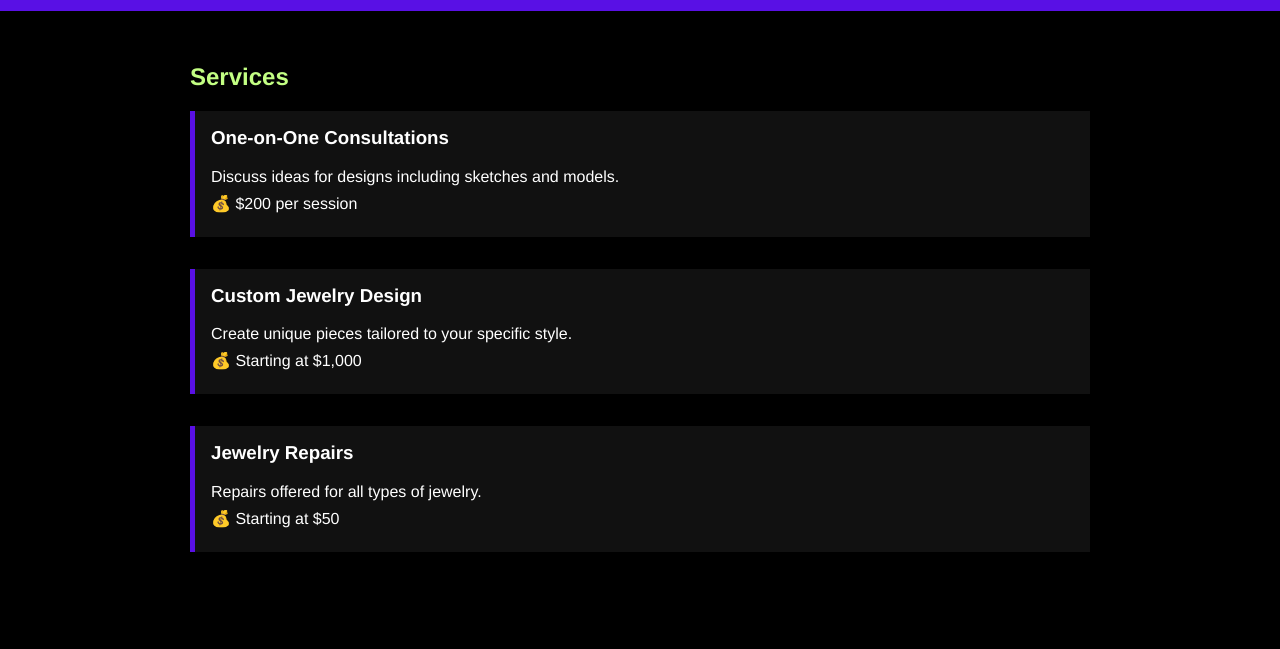
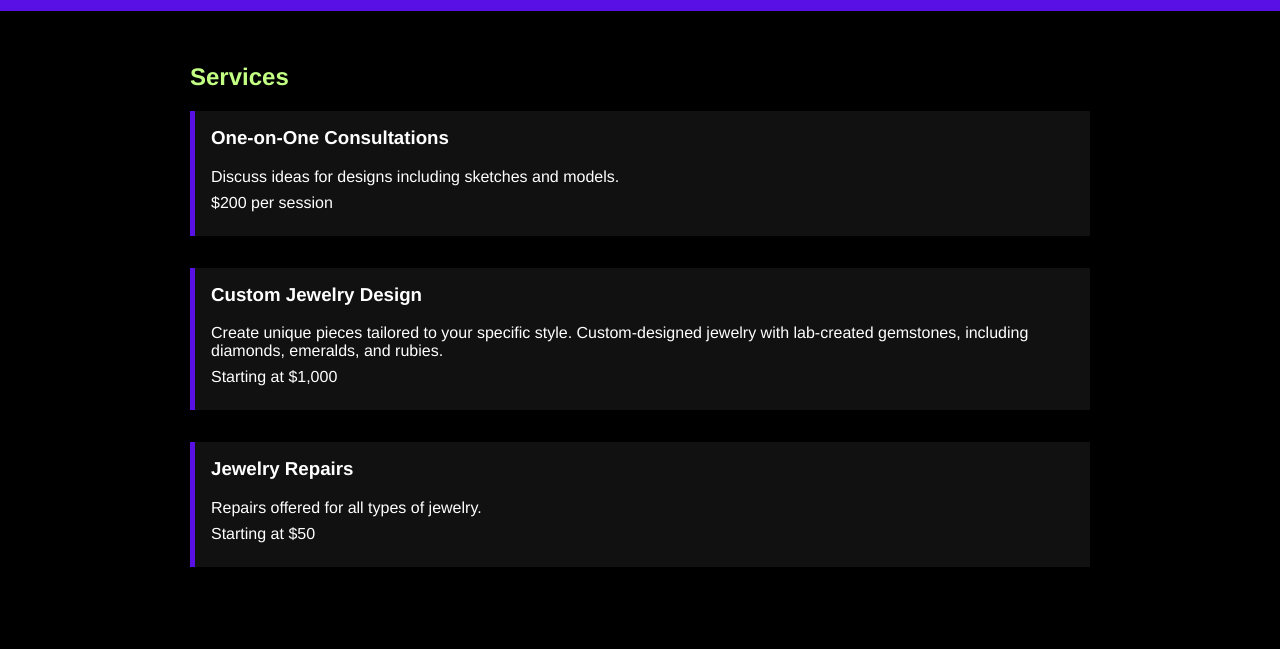
Before and after one commit to sil-v308/awear, a plain HTML site: page index.html in a window 1280 px wide. Shown: the part 151-800 px from the top of the page. Drawn offline with Linux system fonts and the light colour scheme.

Commit message:
Update index.html

```diff
--- a/index.html
+++ b/index.html
@@ -128,19 +128,19 @@
     <div class="service">
       <h3>One-on-One Consultations</h3>
       <p>Discuss ideas for designs including sketches and models.</p>
-      <p>💰 $200 per session</p>
+      <p> $200 per session</p>
     </div>
 
     <div class="service">
       <h3>Custom Jewelry Design</h3>
-      <p>Create unique pieces tailored to your specific style.</p>
-      <p>💰 Starting at $1,000</p>
+      <p>Create unique pieces tailored to your specific style. Custom-designed jewelry with lab-created gemstones, including diamonds, emeralds, and rubies.</p>
+      <p> Starting at $1,000</p>
     </div>
 
     <div class="service">
       <h3>Jewelry Repairs</h3>
       <p>Repairs offered for all types of jewelry.</p>
-      <p>💰 Starting at $50</p>
+      <p> Starting at $50</p>
     </div>
   </section>
 
```
